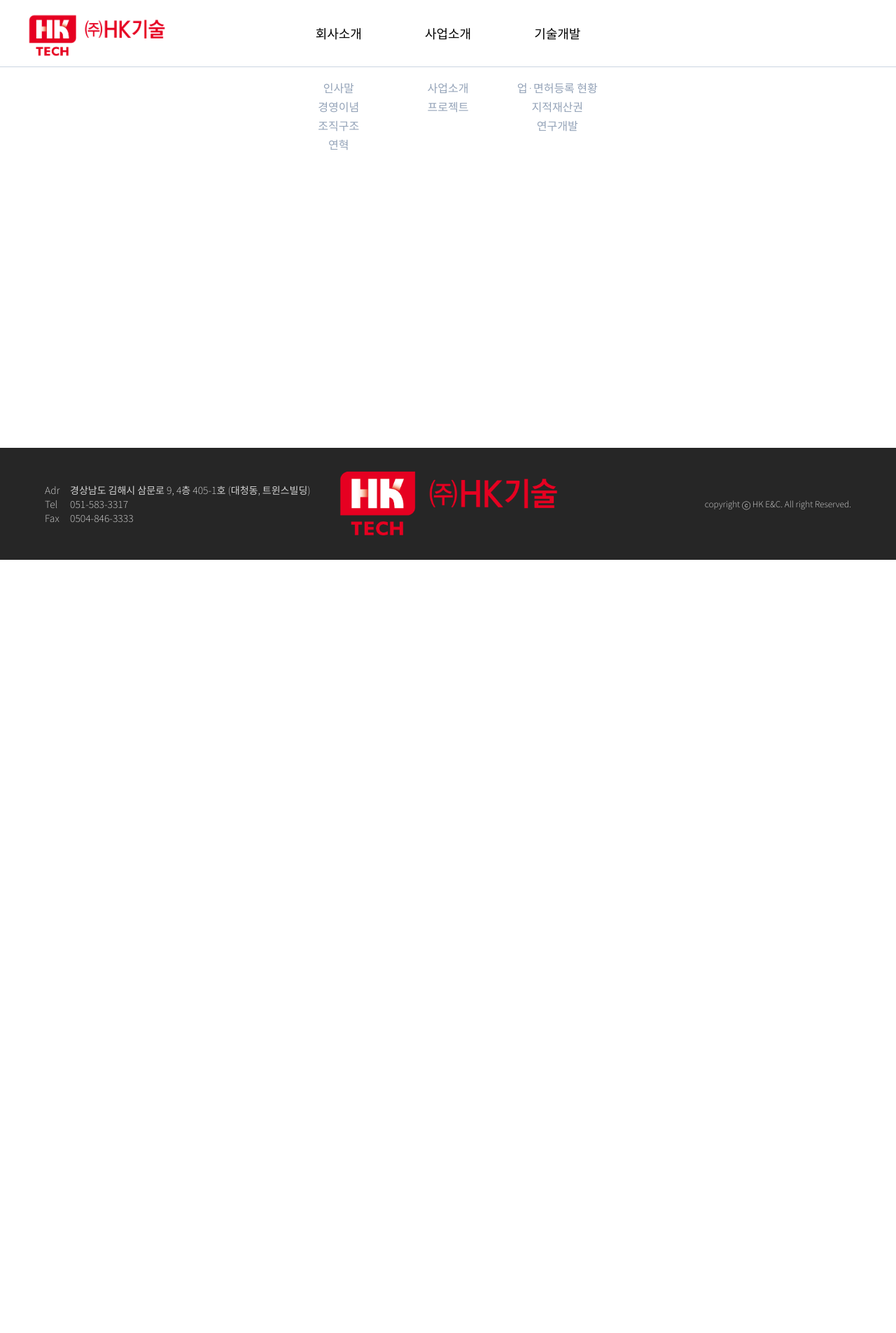
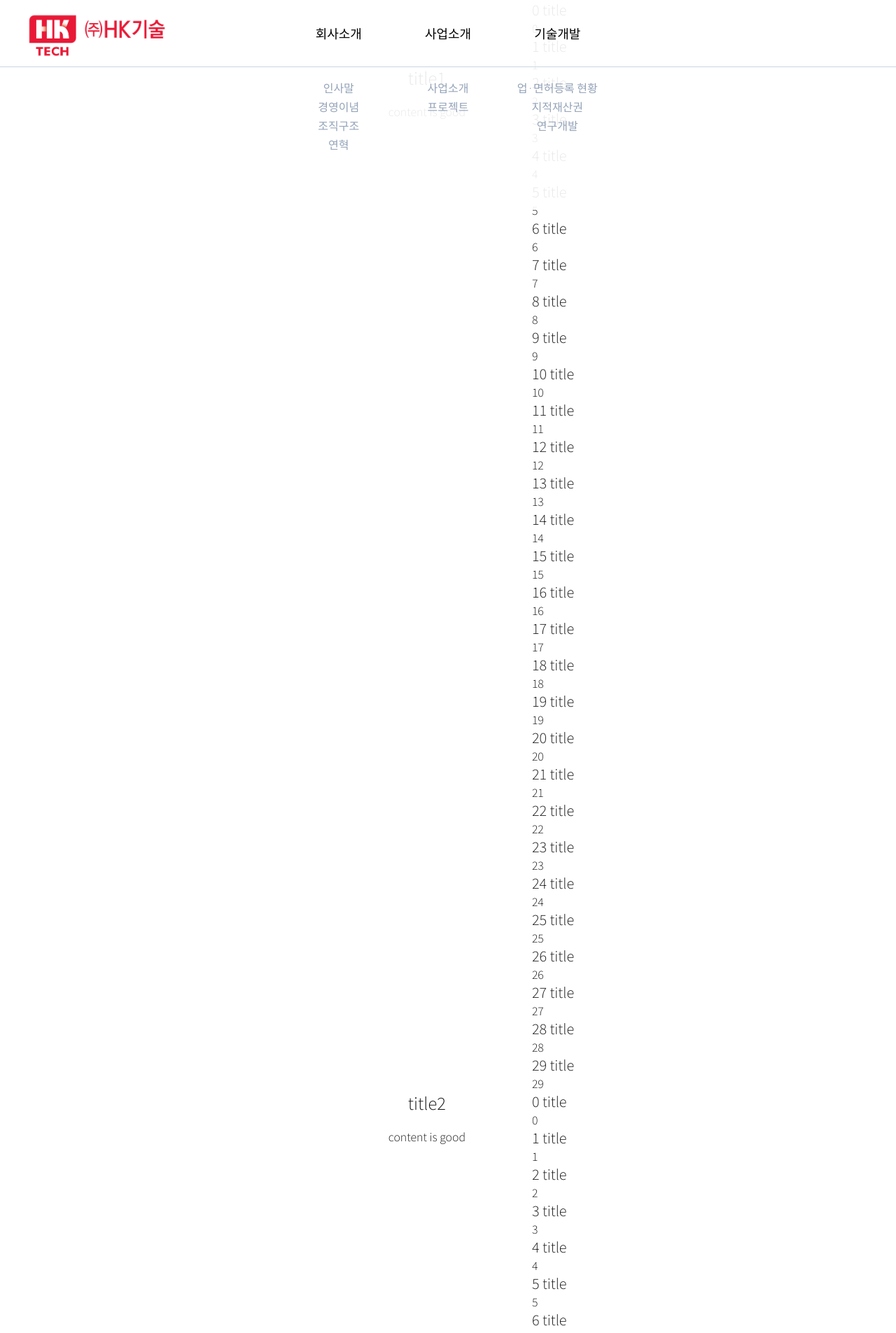
Before and after one commit to luxleo/hktech, a Next.js app: page / in a window 1280 px wide. Shown: the top 1905 px of the page at 70% size. Before the commit the page ends 800 px from the top, so only its background shows below. Built offline with nearby package versions, Linux system fonts and the light colour scheme.

Commit message:
footer family site

```diff
--- a/app/page.tsx
+++ b/app/page.tsx
@@ -2,8 +2,51 @@ import Image from "next/image";
 
 export default function Home() {
   return (
-    <section>
-
-    </section>
+      <section className={'w-full'}>
+        <div className={'flex justify-center'}>
+          <div className={'w-[300px] h-[300px] sticky top-[95px] flex flex-col items-center gap-y-5'}>
+            <h1 className={'text-2xl'}>title1</h1>
+            <p>
+              content is good
+            </p>
+          </div>
+          <div>
+            {[...Array(30).keys()].map((el, idx) => {
+              return (
+                  <div key={`child-${idx}`} className={''}>
+                    <div className={'text-xl'}>
+                      {`${el} title`}
+                    </div>
+                    <div>
+                      {el}
+                    </div>
+                  </div>
+              )
+            })}
+          </div>
+        </div>
+        <div className={'flex justify-center'}>
+          <div className={'w-[300px] h-[300px] sticky top-[95px] flex flex-col items-center gap-y-5'}>
+            <h1 className={'text-2xl'}>title2</h1>
+            <p>
+              content is good
+            </p>
+          </div>
+          <div>
+            {[...Array(30).keys()].map((el, idx) => {
+              return (
+                  <div key={`child2-${idx}`} className={''}>
+                    <div className={'text-xl'}>
+                      {`${el} title`}
+                    </div>
+                    <div>
+                      {el}
+                    </div>
+                  </div>
+              )
+            })}
+          </div>
+        </div>
+      </section>
   );
 }
--- a/components/Footer.tsx
+++ b/components/Footer.tsx
@@ -1,5 +1,9 @@
+'use client';
 import Image from "next/image";
 import {locationData} from "@/data/location";
+import Link from "next/link";
+import {useCallback, useState} from "react";
+import clsx from "clsx";
 
 
 export default function Footer() {
@@ -21,16 +25,34 @@ export default function Footer() {
                 </div>
             </div>
             <div className={'grow order-1 md:order-2 md:basis-0 flex md:flex-col items-center'}>
-                <div className={'md:w-[25vw] w-[50vw] flex items-center'}>
+                <div className={'md:w-[250px] xl:w-[300px] w-[50vw] flex items-center'}>
                     <Image className={'w-full'} src={"/hktech_logo.png"} alt={"company logo"} width={300}
                            height={300}
                            priority={true}/>
                 </div>
             </div>
-            <div className={'grow order-3 md:basis-0 flex flex-col items-end'}>
+            <div className={'grow order-3 md:basis-0 flex flex-col items-end gap-y-2'}>
                 {/*<div></div>*/}
+                <FamilyPageSelector/>
                 <div className={'text-xs md:text-md text-neutral-300'}>copyright ⓒ HK E&C. All right Reserved.</div>
             </div>
         </div>
     )
 };
+
+function FamilyPageSelector() {
+    const [isFocused, setIsFocused] = useState<boolean>(false);
+    return (
+        <div
+            className={'relative w-[250px] py-3 px-4 bg-black text-white flex justify-center items-center text-[1.1rem] font-semibold hover:cursor-pointer select-none'}
+            onClick={() => setIsFocused(prev => !prev)}
+        >
+            Family site
+            <div className={clsx('absolute top-0', {
+                'hidden': !isFocused,
+                'block': isFocused
+            })}>
+            </div>
+        </div>
+    );
+}
--- a/components/NavBar.tsx
+++ b/components/NavBar.tsx
@@ -129,7 +129,7 @@ export default function NavBar() {
                                 center: {
                                     zIndex: 50,
                                     y: 0,
-                                    opacity: 1
+                                    opacity: 0.9
                                 },
                                 exit:  {
 
@@ -153,7 +153,7 @@ export default function NavBar() {
                         animate={isFocused ? "nav-visible" : "transparent"}
                         variants={{
                             "nav-visible": {
-                                opacity: 1,
+                                opacity: 0.9,
                                 background: 'white',
                             },
                             "transparent": {
```
Also changed, not shown: 1 other file (tests, documents, lock files or other folders).
